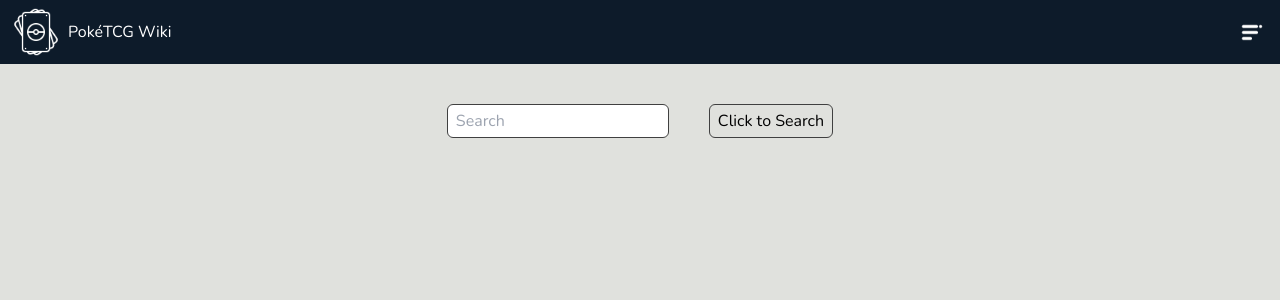
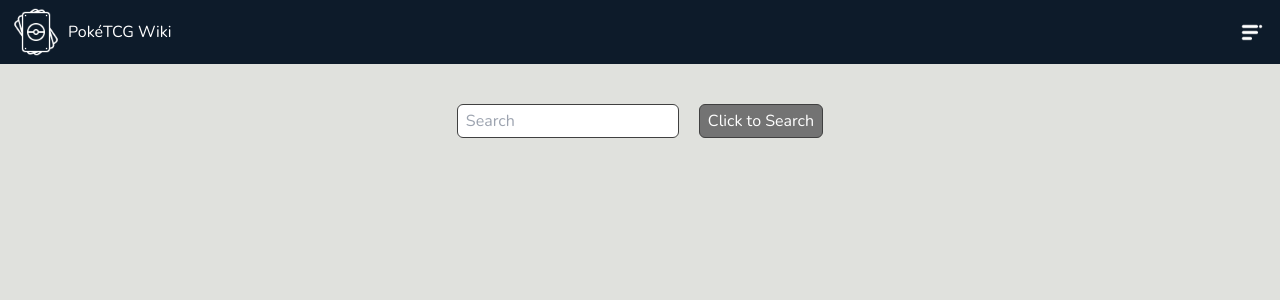
Before and after one commit to Rcass97/PokemonTCGWiki, a Next.js app: page /search in a window 1280 px wide. Shown: the top 300 px of the page. Built offline with nearby package versions, Linux system fonts and the light colour scheme.

Commit message:
Randomizer adjustments, cardloop styling

```diff
--- a/components/cardLoop.tsx
+++ b/components/cardLoop.tsx
@@ -13,12 +13,14 @@ export default function CardLoop(params: { data: any }) {
                             initial={{ opacity: 0, scale: 0.5, x: -100 }}
                             animate={{ opacity: 1, scale: 1, x: 0 }}
                             transition={{ duration: 0.5, delay: index / 9 }}>
-                            <img src={data.images.small} className='rounded-xl m-auto mb-2 shadow-xl transition ease-in-out sm:hover:scale-105' />
+                            <img src={data.images.small} className='sm:w-5/6 rounded-xl m-auto mb-2 shadow-xl transition ease-in-out sm:hover:scale-105' />
                             <div className='flex flex-col'>
                                 <p className='text-lg font-bold text-center'>{data.name}</p>
                                 <div className='flex items-center justify-center'>
                                     <p>{data.rarity} - {data.number + '/' + data.set.total}</p>
                                 </div>
+                                <p className='text-center'>{data.set.series} - {data.set.name}</p>
+                                <p className='text-xs text-center'>Release Date: {data.set.releaseDate.substring(0, 4)}</p>
                             </div>
                         </motion.div>
                     </Link>
--- a/components/searchBar.tsx
+++ b/components/searchBar.tsx
@@ -66,7 +66,7 @@ export default function SearchBar() {
 
     return (
         <>
-            <div className="p-10 flex flex-row justify-center gap-10 items-center">
+            <div className="p-10 flex flex-row justify-center gap-5 items-center">
                 <input
                     type="text"
                     className="border-neutral-700 border rounded-md px-2 py-1"
@@ -80,7 +80,7 @@ export default function SearchBar() {
                 />
                 <button
                     onClick={handleSearch}
-                    className="border-neutral-700 border rounded-md px-2 py-1 hover:bg-white"
+                    className="border-neutral-700 border rounded-md px-2 py-1 bg-neutral-500 text-white hover:bg-white hover:text-black"
                 >
                     Click to Search
                 </button>
```
